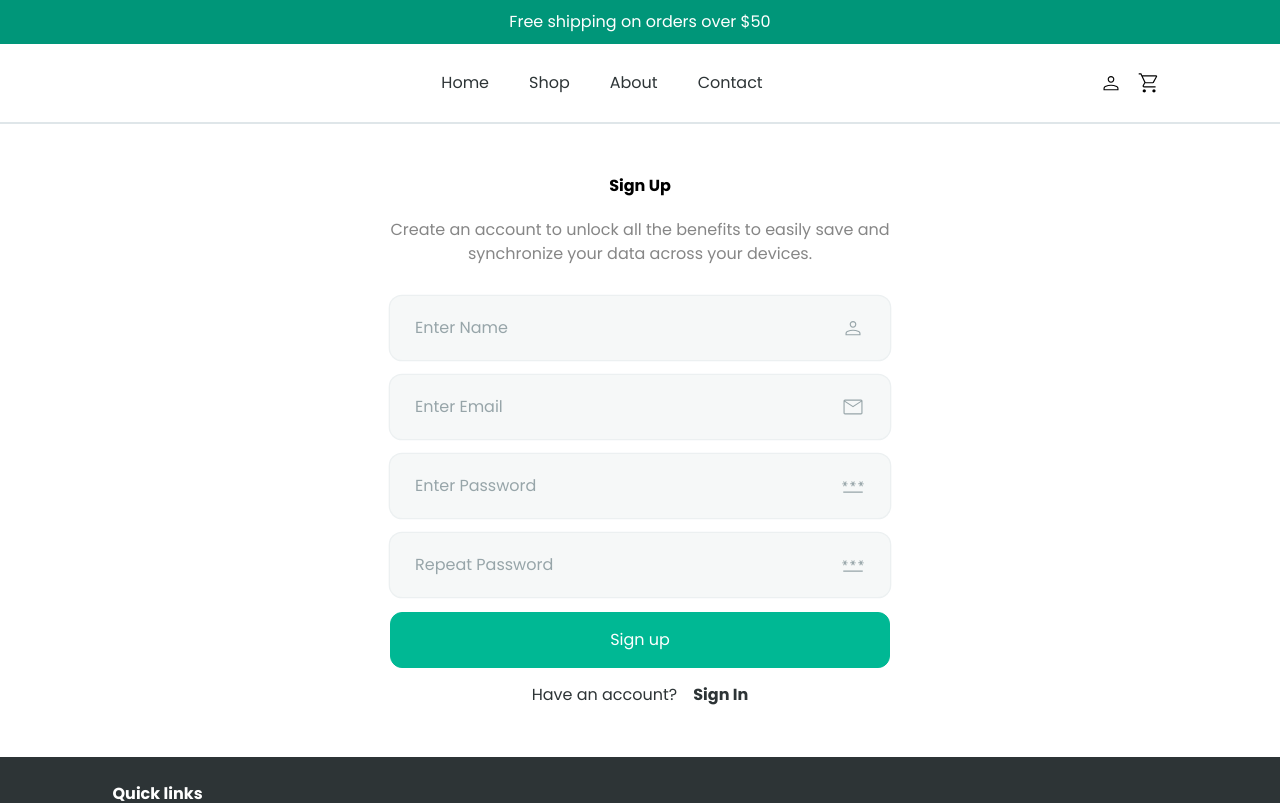
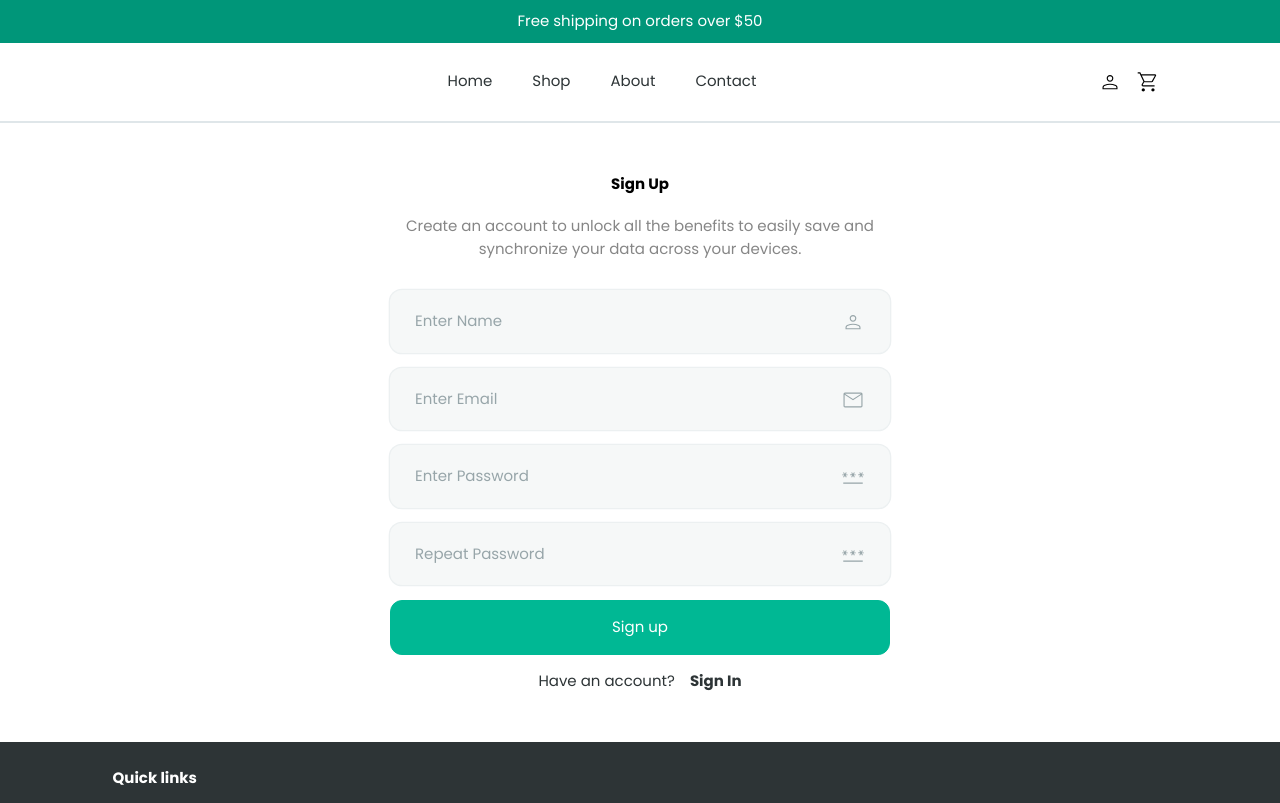
Before and after one commit to marwanzaky/next-ecommerce, a Next.js app: page /signup in a window 1280 px wide. Shown: the top 803 px of the page. Built offline with nearby package versions, Linux system fonts and the light colour scheme.

Commit message:
Default font size to 15px

```diff
--- a/app/globals.scss
+++ b/app/globals.scss
@@ -57,7 +57,7 @@ $field-ph: 25px;
 
 body,
 button {
-  // @apply text-[12px] sm:text-[15px];
+  @apply text-[15px];
   font-family: var(--font-family);
 }
 
```
